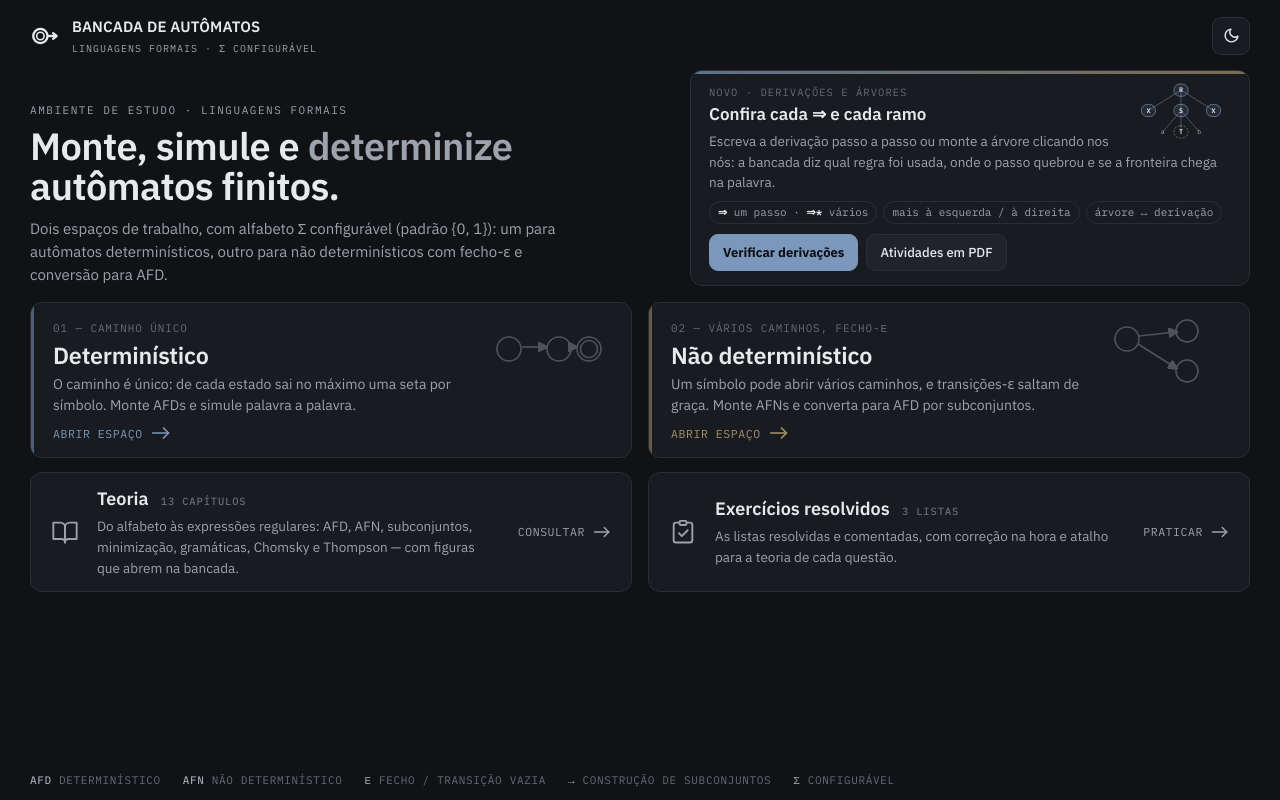
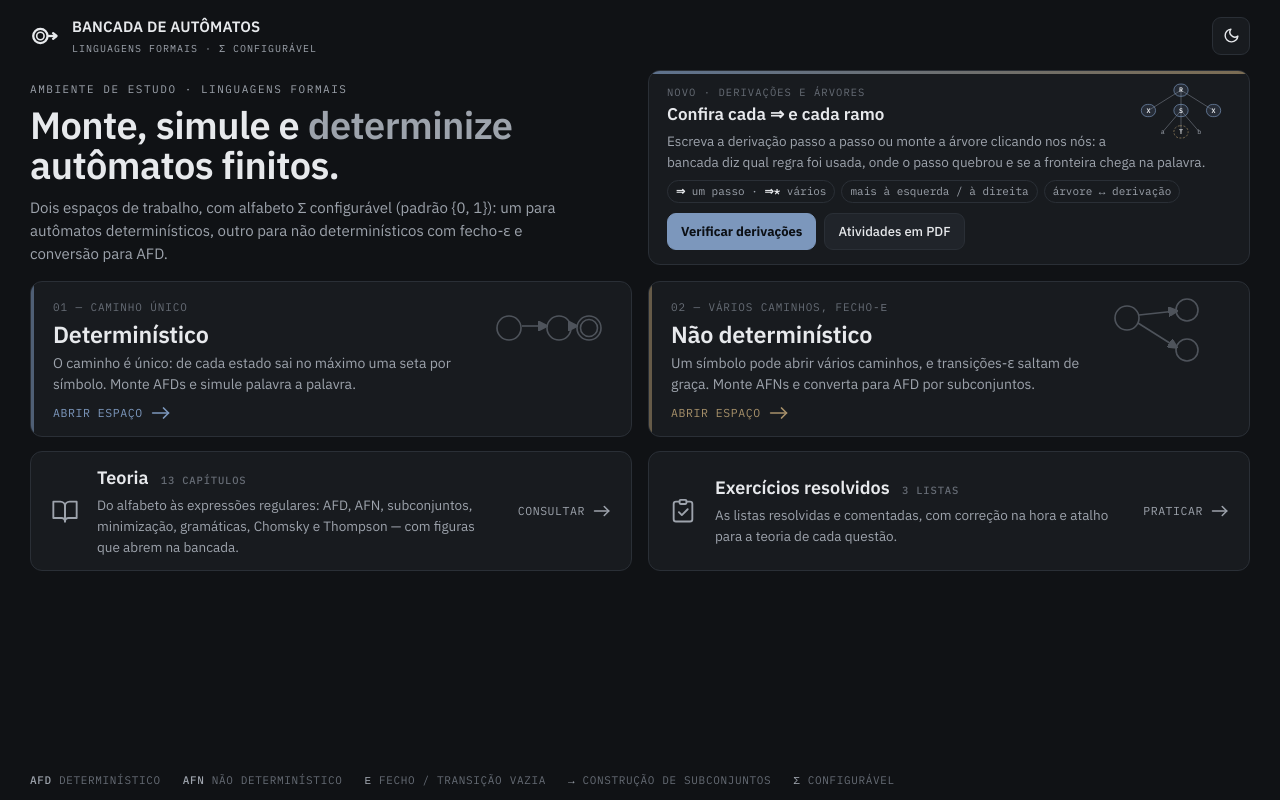
Before and after one commit to DanielCarvalhoOut/bancada-afd-fullstack, an Angular app in the folder frontend/: page / in a window 1280 px wide. Built offline with nearby package versions, Linux system fonts and the light colour scheme.

Commit message:
style: card de derivações alinhado à coluna direita da página inicial
O topo passa a usar a mesma grade de duas colunas dos cards de baixo
(mesmo espaçamento e margens): o card Derivações e árvores começa e termina
junto com Não determinístico e Exercícios resolvidos.

```diff
--- a/frontend/src/app/features/portal/portal.component.css
+++ b/frontend/src/app/features/portal/portal.component.css
@@ -9,7 +9,7 @@
 .theme{ width:38px; height:38px; border-radius:9px; border:1px solid var(--line); background:var(--surface); color:var(--ink); display:flex; align-items:center; justify-content:center; }
 .theme:hover{ border-color:var(--ink-dim); }
 
-.portal-lead{ padding:4px 30px 0; max-width:760px; }
+.portal-lead{ padding:4px 0 0; max-width:760px; }
 .portal-lead .eyebrow{ font-family:"IBM Plex Mono",monospace; font-size:11px; letter-spacing:.14em; text-transform:uppercase; color:var(--ink-dim); }
 /* cqi: acompanha a largura da página (encolhe com o PDF encaixado), não a da janela */
 .portal-lead h1{ margin:8px 0 0; font-weight:600; font-size:clamp(28px, 3.2cqi, 38px); line-height:1.06; letter-spacing:-.015em; }
@@ -60,8 +60,9 @@
 .portal-foot{ display:flex; flex-wrap:wrap; gap:8px 22px; padding:12px 30px; margin-top:auto; font-family:"IBM Plex Mono",monospace; font-size:11px; letter-spacing:.06em; text-transform:uppercase; color:var(--ink-faint); }
 .portal-foot span b{ color:var(--ink-dim); font-weight:500; }
 
-/* topo: chamada à esquerda, derivações e árvores à direita */
-.hero{ display:grid; grid-template-columns:minmax(0, 1fr) minmax(320px, 560px); gap:24px; align-items:end; padding-right:30px; }
+/* topo: chamada à esquerda, derivações e árvores à direita — mesma grade dos
+   cards de baixo (.diptych/.books), para as colunas alinharem */
+.hero{ display:grid; grid-template-columns:minmax(0, 1fr) minmax(0, 1fr); column-gap:16px; row-gap:24px; align-items:end; margin:0 30px; }
 .deriv{ position:relative; margin-top:4px; padding:14px 18px 14px; background:var(--surface); border:1px solid var(--line); border-radius:12px; overflow:hidden; }
 .deriv::before{ content:""; position:absolute; inset:0 0 auto 0; height:3px; background:linear-gradient(90deg, var(--afd), var(--afn)); opacity:.7; }
 .deriv-tree{ float:right; width:112px; height:auto; margin:-4px -6px 0 10px; }
@@ -79,13 +80,12 @@
 .deriv-acts{ display:flex; flex-wrap:wrap; gap:8px; margin-top:10px; }
 .deriv-acts .tbtn{ text-decoration:none; }
 @container app (max-width:980px){
-  .hero{ grid-template-columns:minmax(0, 1fr); padding-right:0; }
-  .deriv{ margin:16px 30px 0; }
+  .hero{ grid-template-columns:minmax(0, 1fr); }
+  .deriv{ margin-top:16px; }
 }
 @container app (max-width:720px){
   .portal-top{ padding:16px 16px 10px; }
-  .portal-lead{ padding:4px 16px 0; }
-  .deriv{ margin:16px 16px 0; }
+  .hero{ margin:0 16px; }
   .deriv-tree{ width:110px; }
   .diptych, .books{ margin-left:16px; margin-right:16px; }
   .portal-foot{ padding:12px 16px; }
```
